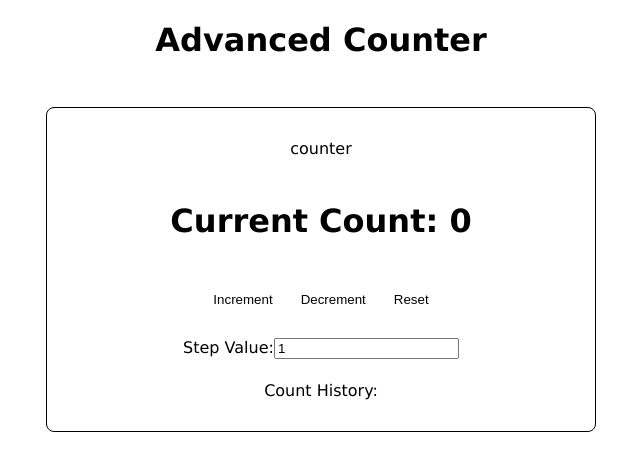
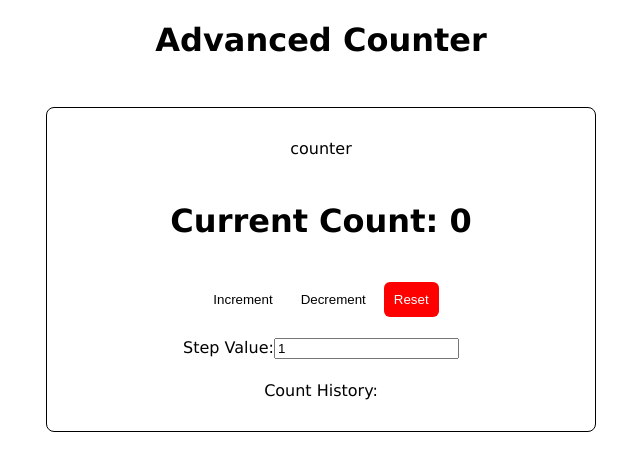
Before and after one commit to vbolden/Advanced_counter, a React (Vite) app: page / in a window 1280 px wide. Shown: the top 470 px of the page, without its empty margins (319-959 px from the left). Built offline with nearby package versions, Linux system fonts and the light colour scheme.

Commit message:
added class to reset button

```diff
--- a/src/components/Counter.tsx
+++ b/src/components/Counter.tsx
@@ -35,7 +35,7 @@
             <div className="button-container">
                 <button onClick={add}>Increment</button>
                 <button onClick={sub}>Decrement</button>
-                <button onClick={reset}>Reset</button>
+                <button onClick={reset} className="reset">Reset</button>
             </div>
 
             <label> Step Value:
```
